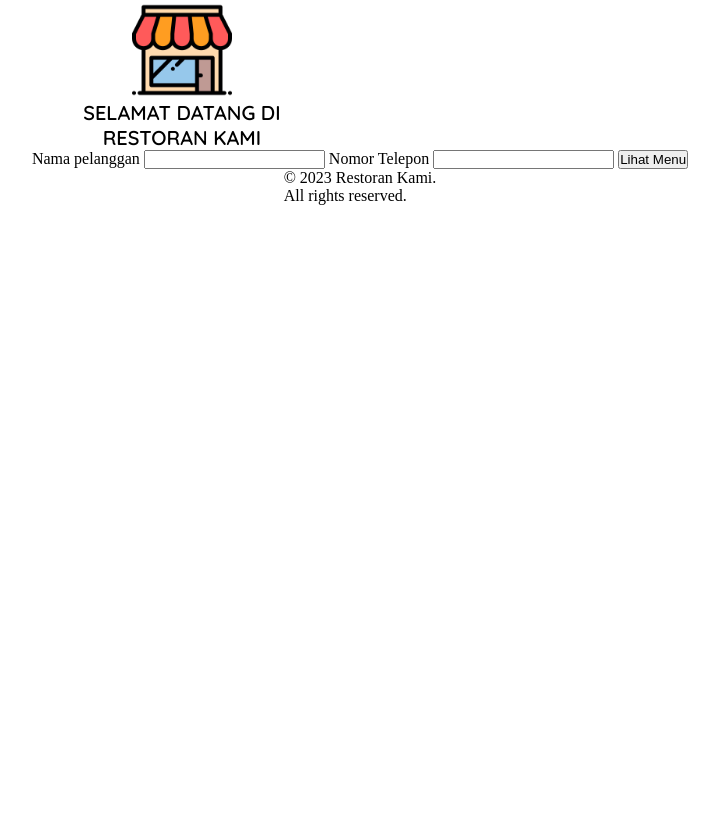
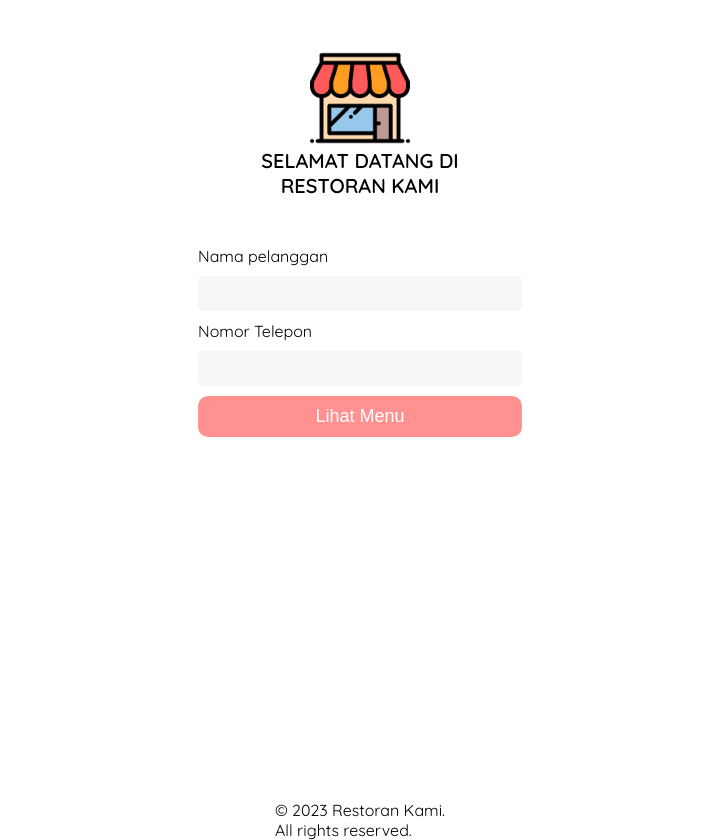
Before and after one commit to rpl-yaso-2324/restokami-simulasiukk24-xiirpl3, a plain HTML site: page index.html in a window 1280 px wide. Shown: the whole page, without its empty margins (280-999 px from the left). Before the commit the page ends 800 px from the top, so only its background shows below. Drawn offline with Linux system fonts and the light colour scheme.

Commit message:
halaman login

```diff
--- a/index.html
+++ b/index.html
@@ -5,25 +5,6 @@
     <meta name="viewport" content="width=device-width, initial-scale=1.0" />
     <link rel="stylesheet" href="./styles/main.css" />
     <link rel="stylesheet" href="./styles/index.css" />
-    <!--  -->
-    <!-- <script>
-			tailwind.config = {
-			  theme: {
-				extend: {
-				  colors: {
-					clifford: '#da373d',
-				  }
-				}
-			  }
-			}
-		  </script>
-		    <style type="text/tailwindcss">
-				@layer utilities {
-				  .content-auto {
-					content-visibility: auto;
-				  }
-				}
-			  </style> -->
     <title>Simulasi UKK</title>
   </head>
   <body>
@@ -38,8 +19,8 @@
             <label for="username">Nama pelanggan</label>
             <input type="text" id="username" name="username" required />
             <label for="password">Nomor Telepon</label>
-            <input type="password" id="password" name="password" required />
-            <button type="submit" class="button-login">Lihat Menu</button>
+            <input type="number" id="password" name="password" required />
+            <button type="submit" class="button-full">Lihat Menu</button>
           </form>
         </section>
       </main>
--- a/styles/index.css
+++ b/styles/index.css
@@ -1,6 +1,10 @@
 @font-face {
   font-family: "Quicksand";
-	src: url("/assets/font/Quicksand-VariableFont_wght.ttf") format("truetype");
+  src: url("../assets/font/Quicksand-VariableFont_wght.ttf") format("truetype");
+}
+
+body {
+  font-family: "Quicksand";
 }
 
 header {
@@ -8,14 +12,37 @@ header {
   display: flex;
   flex-direction: column;
   align-items: center;
+  margin: 3rem auto;
 }
 
 header img {
   width: 100px;
 }
+
+main {
+  min-height: 100vh;
+  width: 360px;
+  /* background-color: blue; */
+}
+
+.loginForm {
+  /* background-color: red; */
+  width: 90%;
+  margin: auto;
+}
+
 header h1 {
   font-family: Quicksand;
   font-size: 20px;
   font-weight: 600;
   text-align: center;
 }
+
+.loginForm input {
+  width: 97%;
+  margin: 10px auto;
+  padding: 10px 0px 10px 10px;
+  border: none;
+  border-radius: 5px;
+  background-color: rgb(246, 246, 246);
+}
--- a/styles/main.css
+++ b/styles/main.css
@@ -18,3 +18,13 @@ body {
   flex-direction: column;
   align-items: center;
 }
+
+.button-full {
+  width: 100%;
+  padding: 10px;
+  border: none;
+  border-radius: 10px;
+  background-color: #ff9191;
+  color: white;
+  font-size: large;
+}
```
Lines whose indentation alone changed are shown as unchanged.
